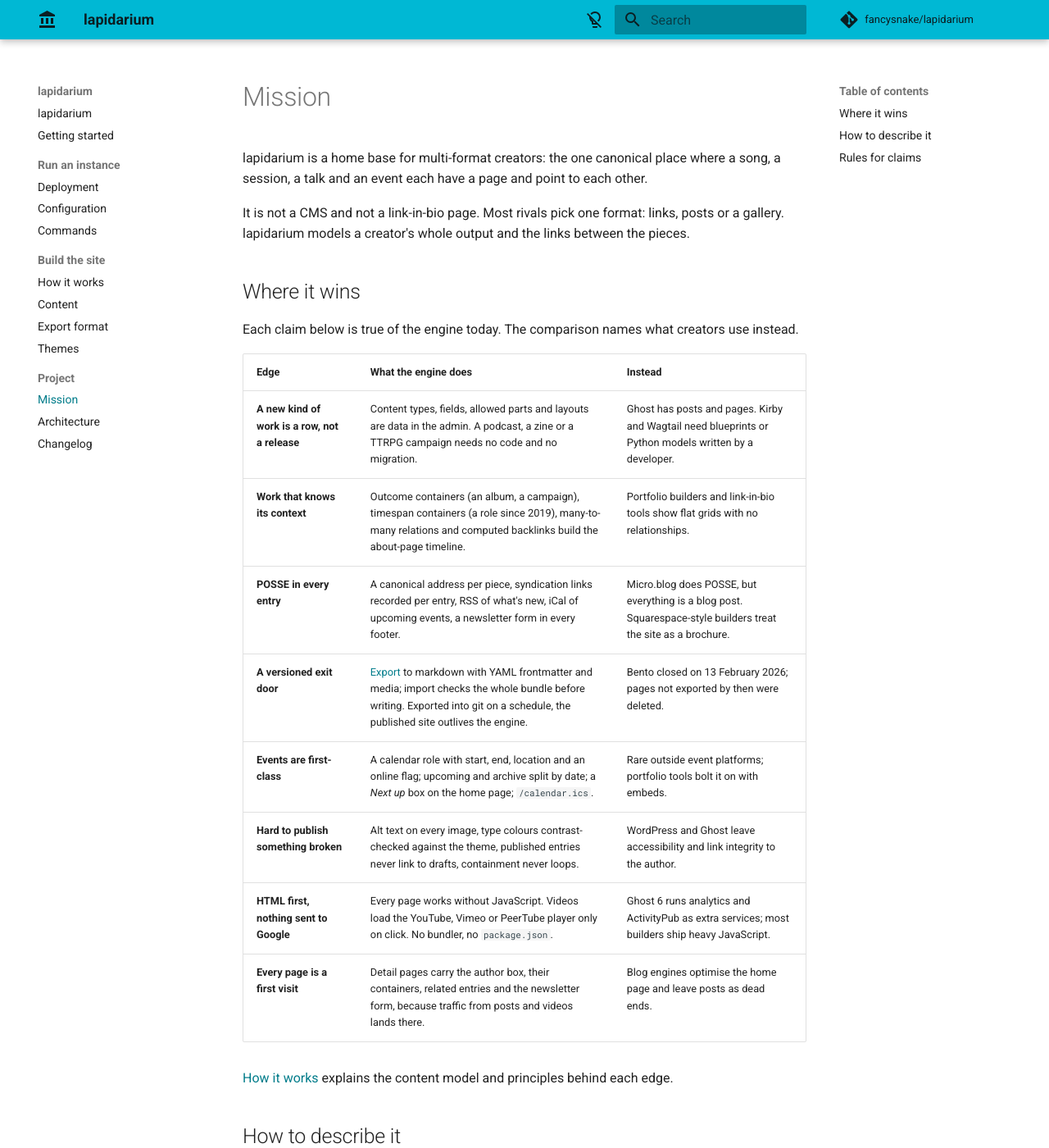
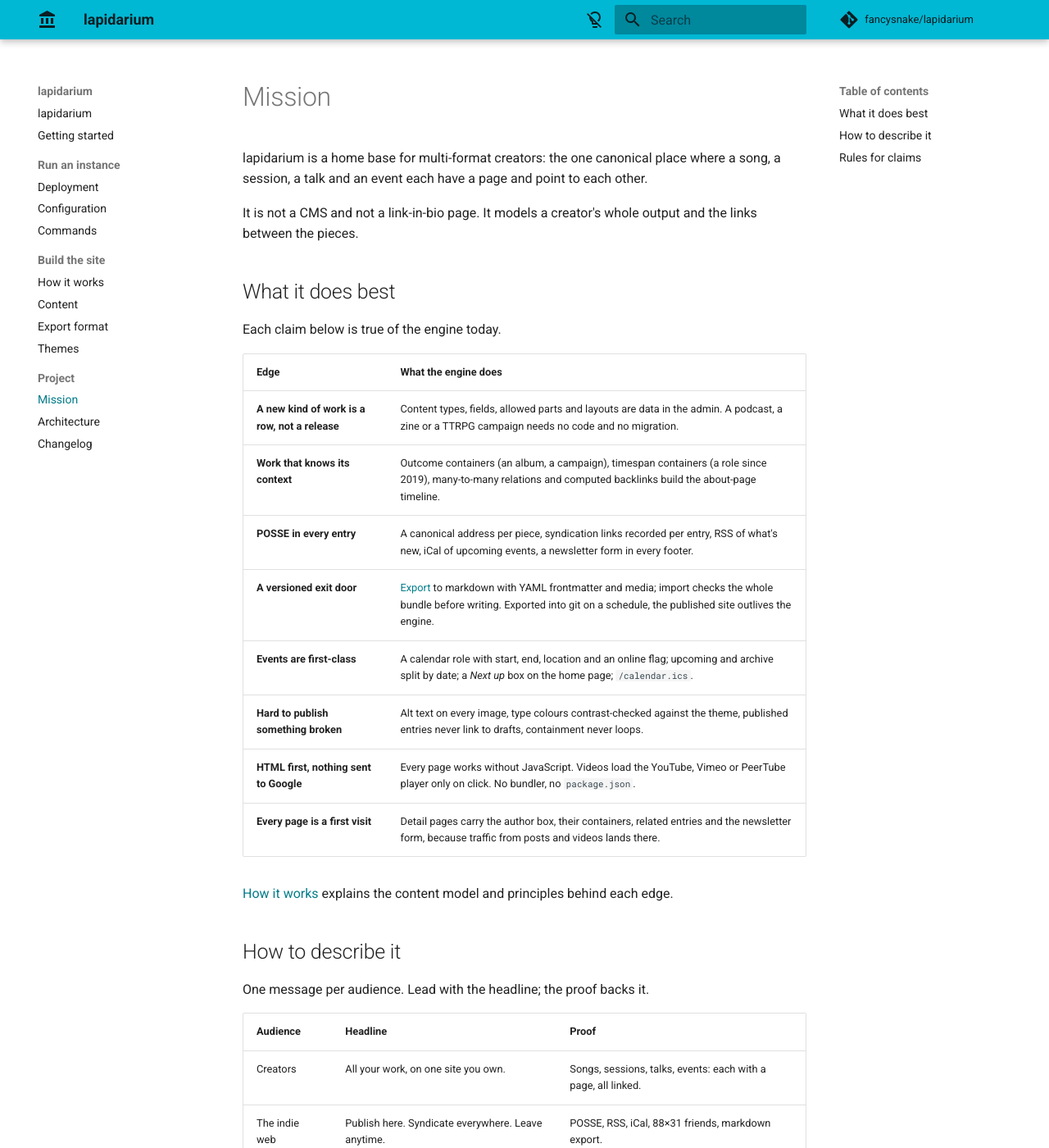
Before and after one commit to fancysnake/lapidarium, an MkDocs documentation site: the page built from docs/mission.md, in a window 1280 px wide and 1400 px high. Shown: the whole window at 82% size. Built offline with MkDocs 1.6.1 and Material for MkDocs 9.7.7, drawn with Linux system fonts in a browser that asks for light colours; comment, search, counter and statistics services are not loaded; some of the changed text lies outside the part shown.

Commit message:
docs: describe lapidarium on its own terms, as a home base for multi-format creators
Co-Authored-By: Claude Opus 5.5 (1M context) <noreply@anthropic.com>
Claude-Session: https://claude.ai/code/session_01VmMJo4epk4xrUi3Mb9uq1v

```diff
--- a/docs/mission.md
+++ b/docs/mission.md
@@ -1,5 +1,5 @@
 ---
-description: "What lapidarium is for, where it beats the alternatives, and how to describe it: the mission statement and the rules for advertising the engine."
+description: "What lapidarium is for, what it does best, and how to describe it: the mission statement and the rules for advertising the engine."
 ---
 
 # Mission
@@ -8,25 +8,23 @@ lapidarium is a home base for multi-format creators: the one canonical place
 where a song, a session, a talk and an event each have a page and point to
 each other.
 
-It is not a CMS and not a link-in-bio page. Most rivals pick one format:
-links, posts or a gallery. lapidarium models a creator's whole output and the
-links between the pieces.
+It is not a CMS and not a link-in-bio page. It models a creator's whole
+output and the links between the pieces.
 
-## Where it wins
+## What it does best
 
-Each claim below is true of the engine today. The comparison names what
-creators use instead.
+Each claim below is true of the engine today.
 
-| Edge | What the engine does | Instead |
-|---|---|---|
-| **A new kind of work is a row, not a release** | Content types, fields, allowed parts and layouts are data in the admin. A podcast, a zine or a TTRPG campaign needs no code and no migration. | Ghost has posts and pages. Kirby and Wagtail need blueprints or Python models written by a developer. |
-| **Work that knows its context** | Outcome containers (an album, a campaign), timespan containers (a role since 2019), many-to-many relations and computed backlinks build the about-page timeline. | Portfolio builders and link-in-bio tools show flat grids with no relationships. |
-| **POSSE in every entry** | A canonical address per piece, syndication links recorded per entry, RSS of what's new, iCal of upcoming events, a newsletter form in every footer. | Micro.blog does POSSE, but everything is a blog post. Squarespace-style builders treat the site as a brochure. |
-| **A versioned exit door** | [Export](export-format.md) to markdown with YAML frontmatter and media; import checks the whole bundle before writing. Exported into git on a schedule, the published site outlives the engine. | Bento closed on 13 February 2026; pages not exported by then were deleted. |
-| **Events are first-class** | A calendar role with start, end, location and an online flag; upcoming and archive split by date; a *Next up* box on the home page; `/calendar.ics`. | Rare outside event platforms; portfolio tools bolt it on with embeds. |
-| **Hard to publish something broken** | Alt text on every image, type colours contrast-checked against the theme, published entries never link to drafts, containment never loops. | WordPress and Ghost leave accessibility and link integrity to the author. |
-| **HTML first, nothing sent to Google** | Every page works without JavaScript. Videos load the YouTube, Vimeo or PeerTube player only on click. No bundler, no `package.json`. | Ghost 6 runs analytics and ActivityPub as extra services; most builders ship heavy JavaScript. |
-| **Every page is a first visit** | Detail pages carry the author box, their containers, related entries and the newsletter form, because traffic from posts and videos lands there. | Blog engines optimise the home page and leave posts as dead ends. |
+| Edge | What the engine does |
+|---|---|
+| **A new kind of work is a row, not a release** | Content types, fields, allowed parts and layouts are data in the admin. A podcast, a zine or a TTRPG campaign needs no code and no migration. |
+| **Work that knows its context** | Outcome containers (an album, a campaign), timespan containers (a role since 2019), many-to-many relations and computed backlinks build the about-page timeline. |
+| **POSSE in every entry** | A canonical address per piece, syndication links recorded per entry, RSS of what's new, iCal of upcoming events, a newsletter form in every footer. |
+| **A versioned exit door** | [Export](export-format.md) to markdown with YAML frontmatter and media; import checks the whole bundle before writing. Exported into git on a schedule, the published site outlives the engine. |
+| **Events are first-class** | A calendar role with start, end, location and an online flag; upcoming and archive split by date; a *Next up* box on the home page; `/calendar.ics`. |
+| **Hard to publish something broken** | Alt text on every image, type colours contrast-checked against the theme, published entries never link to drafts, containment never loops. |
+| **HTML first, nothing sent to Google** | Every page works without JavaScript. Videos load the YouTube, Vimeo or PeerTube player only on click. No bundler, no `package.json`. |
+| **Every page is a first visit** | Detail pages carry the author box, their containers, related entries and the newsletter form, because traffic from posts and videos lands there. |
 
 [How it works](concepts.md) explains the content model and principles behind
 each edge.
@@ -46,9 +44,7 @@ One message per audience. Lead with the headline; the proof backs it.
 - Claim only what a fresh instance does today. A planned feature is not an
   edge until it ships.
 - Say "home base" or "portfolio engine". Never "CMS", never "link in bio".
-- Name a rival only with a fact a reader can check, and date facts that
-  change: "Ghost 6", "13 February 2026".
+- Describe lapidarium on its own terms; don't compare it to other projects.
 - The export is a copy of the published site, not a backup: drafts and users
   stay in the database. Don't promise more.
-- Show the pieces linking to each other; a screenshot of a flat grid sells
-  the thing lapidarium replaces.
+- Show the pieces linking to each other, not a flat grid.
--- a/mkdocs.yml
+++ b/mkdocs.yml
@@ -1,6 +1,6 @@
 site_name: lapidarium
 site_url: https://lapidarium.fancysnake.dev
-site_description: "Self-hosted portfolio engine for creators: content types defined in the admin, pages built from ordered parts, markdown export. Django, PostgreSQL, zero Node."
+site_description: "Self-hosted home base for multi-format creators: content types defined in the admin, every piece a linked page, markdown export. Django, PostgreSQL, zero Node."
 repo_url: https://github.com/fancysnake/lapidarium
 repo_name: fancysnake/lapidarium
 copyright: MIT
--- a/pyproject.toml
+++ b/pyproject.toml
@@ -1,7 +1,7 @@
 [project]
 name = "lapidarium"
 version = "0.1.0"
-description = "Self-hosted portfolio engine for creators: content types defined in the admin, pages built from ordered parts, markdown export. Django, PostgreSQL, zero Node."
+description = "Self-hosted home base for multi-format creators: content types defined in the admin, every piece a linked page, markdown export. Django, PostgreSQL, zero Node."
 authors = [{ name = "Radosław Ganczarek", email = "radoslaw@ganczarek.in" }]
 license = { text = "MIT" }
 readme = "README.md"
```
Also changed, not shown: README.md (+2 -1 lines).
